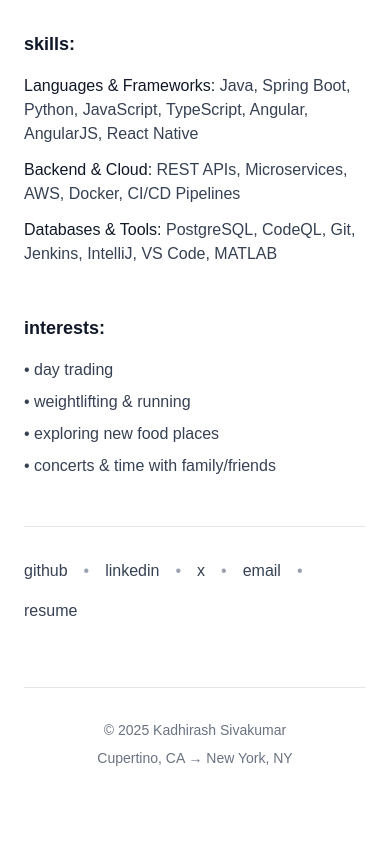
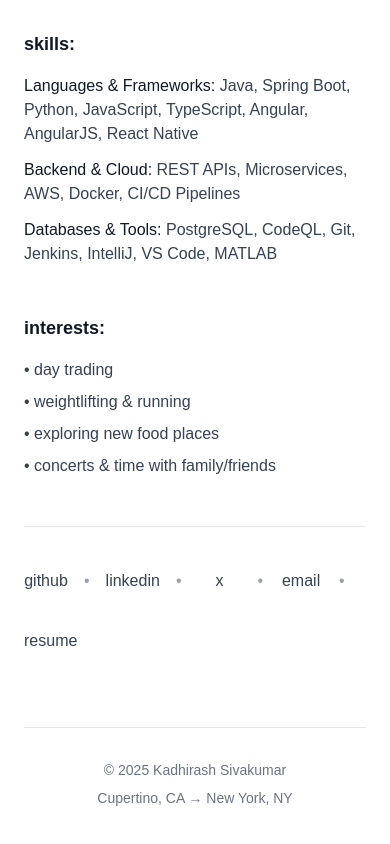
Before and after one commit to kadhirash/portfolio, a Next.js app: page / in a window 390 px wide. Shown: the part 658-1502 px from the top of the page. Built offline with nearby package versions, Linux system fonts and the light colour scheme.

Commit message:
feat: add micro-interactions, print styles, and mobile polish

```diff
--- a/app/globals.css
+++ b/app/globals.css
@@ -39,3 +39,48 @@ body {
 .animate-fade-in {
   animation: fade-in 0.6s ease-out;
 }
+
+/* Micro-interactions: Section hover effects */
+section {
+  transition: transform 0.2s ease;
+}
+
+section:hover {
+  transform: translateX(2px);
+}
+
+/* Print styles */
+@media print {
+  body {
+    background: white !important;
+    color: black !important;
+  }
+
+  header, section, footer {
+    break-inside: avoid;
+  }
+
+  a {
+    text-decoration: underline;
+  }
+
+  a[href^="http"]:after {
+    content: " (" attr(href) ")";
+    font-size: 0.8em;
+  }
+
+  .animate-fade-in {
+    animation: none;
+  }
+}
+
+/* Mobile polish: Better touch targets and spacing */
+@media (max-width: 640px) {
+  a {
+    min-height: 44px;
+    min-width: 44px;
+    display: inline-flex;
+    align-items: center;
+    justify-content: center;
+  }
+}
```
